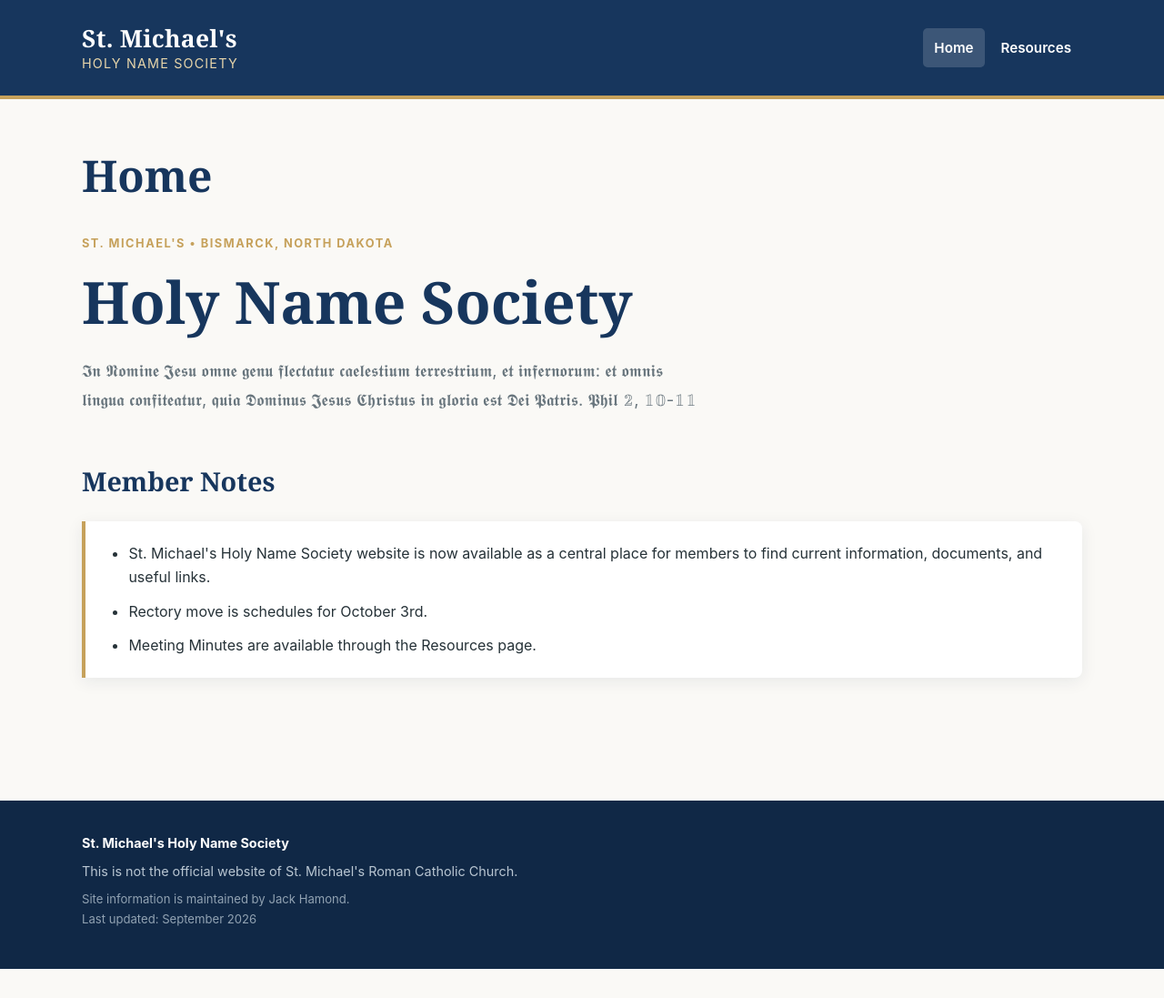
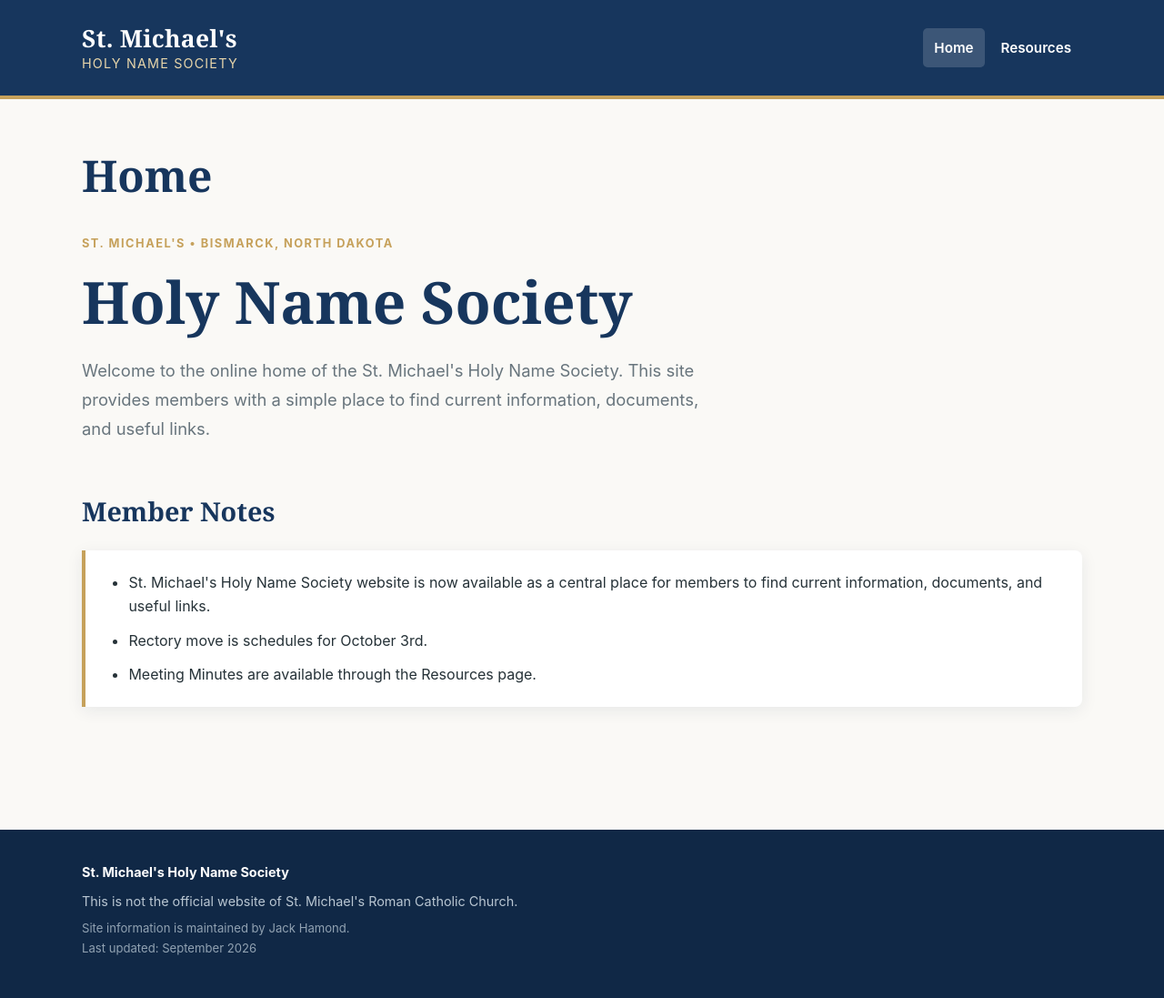
Before and after one commit to stmichaelshns/stmichaelshns.github.io, a Jekyll site: the page built from index.md, in a window 1280 px wide. Shown: the whole page at 91% size. Built offline with Jekyll 4.4.1, drawn with Linux system fonts in a browser that asks for light colours; before the commit the page ends 1065 px from its top, so only the background shows below that.

Commit message:
Update index.md

```diff
--- a/index.md
+++ b/index.md
@@ -9,9 +9,9 @@ title: Home
   <h1>Holy Name Society</h1>
 
   <p class="intro">
-    𝕴𝖓 𝕹𝖔𝖒𝖎𝖓𝖊 𝕵𝖊𝖘𝖚 𝖔𝖒𝖓𝖊 𝖌𝖊𝖓𝖚 𝖋𝖑𝖊𝖈𝖙𝖆𝖙𝖚𝖗 𝖈𝖆𝖊𝖑𝖊𝖘𝖙𝖎𝖚𝖒 𝖙𝖊𝖗𝖗𝖊𝖘𝖙𝖗𝖎𝖚𝖒, 𝖊𝖙 𝖎𝖓𝖋𝖊𝖗𝖓𝖔𝖗𝖚𝖒:
-    𝖊𝖙 𝖔𝖒𝖓𝖎𝖘 𝖑𝖎𝖓𝖌𝖚𝖆 𝖈𝖔𝖓𝖋𝖎𝖙𝖊𝖆𝖙𝖚𝖗, 𝖖𝖚𝖎𝖆 𝕯𝖔𝖒𝖎𝖓𝖚𝖘 𝕵𝖊𝖘𝖚𝖘 𝕮𝖍𝖗𝖎𝖘𝖙𝖚𝖘
-    𝖎𝖓 𝖌𝖑𝖔𝖗𝖎𝖆 𝖊𝖘𝖙 𝕯𝖊𝖎 𝕻𝖆𝖙𝖗𝖎𝖘. 𝕻𝖍𝖎𝖑 𝟚, 𝟙𝟘-𝟙𝟙
+    Welcome to the online home of the St. Michael's Holy Name Society.
+    This site provides members with a simple place to find current
+    information, documents, and useful links.
   </p>
 </div>
 
```
